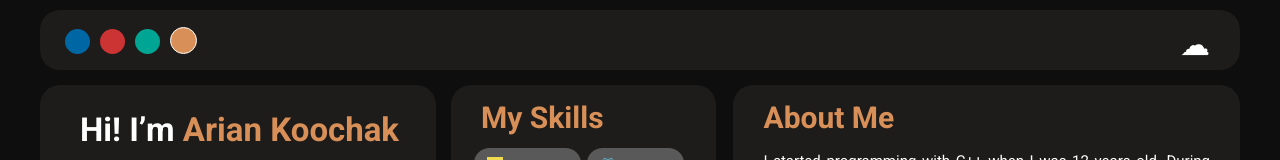
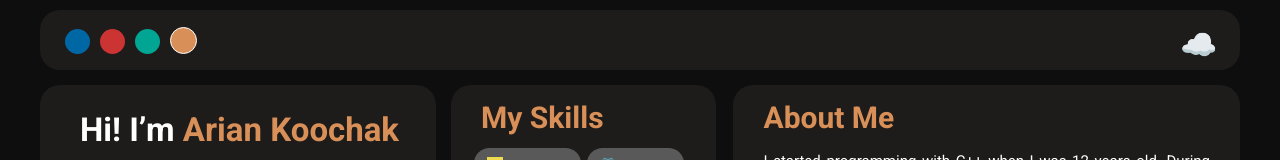
Before and after one commit to ariankoochak/PersonalWebsite, a React (Create React App) app in the folder ariankoochak/: page / in a window 1280 px wide. Shown: the top 160 px of the page. Built offline with nearby package versions, Linux system fonts and the light colour scheme.

Commit message:
update cloud emoji

```diff
--- a/ariankoochak/src/Components/ColorChanger/ColorChanger.jsx
+++ b/ariankoochak/src/Components/ColorChanger/ColorChanger.jsx
@@ -54,7 +54,7 @@ export default function ColorChanger() {
         >
             <div className="left-side">{handleRenderColors()}</div>
             <div className="right-side">
-                <a href="https://mega.nz/folder/yQ11XJ6a#HKqEfDjBETz9vbxFVvbBMA" target="_blank" rel="noreferrer"> &#9729; &#65039;</a>
+                <a href="https://mega.nz/folder/yQ11XJ6a#HKqEfDjBETz9vbxFVvbBMA" target="_blank" rel="noreferrer">☁️</a>
             </div>
             {/* <div id = 'blue' className="persian-blue-Backgroundcolor selected-color" onClick={handleColorClick}></div>
           <div id = 'red' className="persian-red-Backgroundcolor" onClick={handleColorClick}></div>
```
